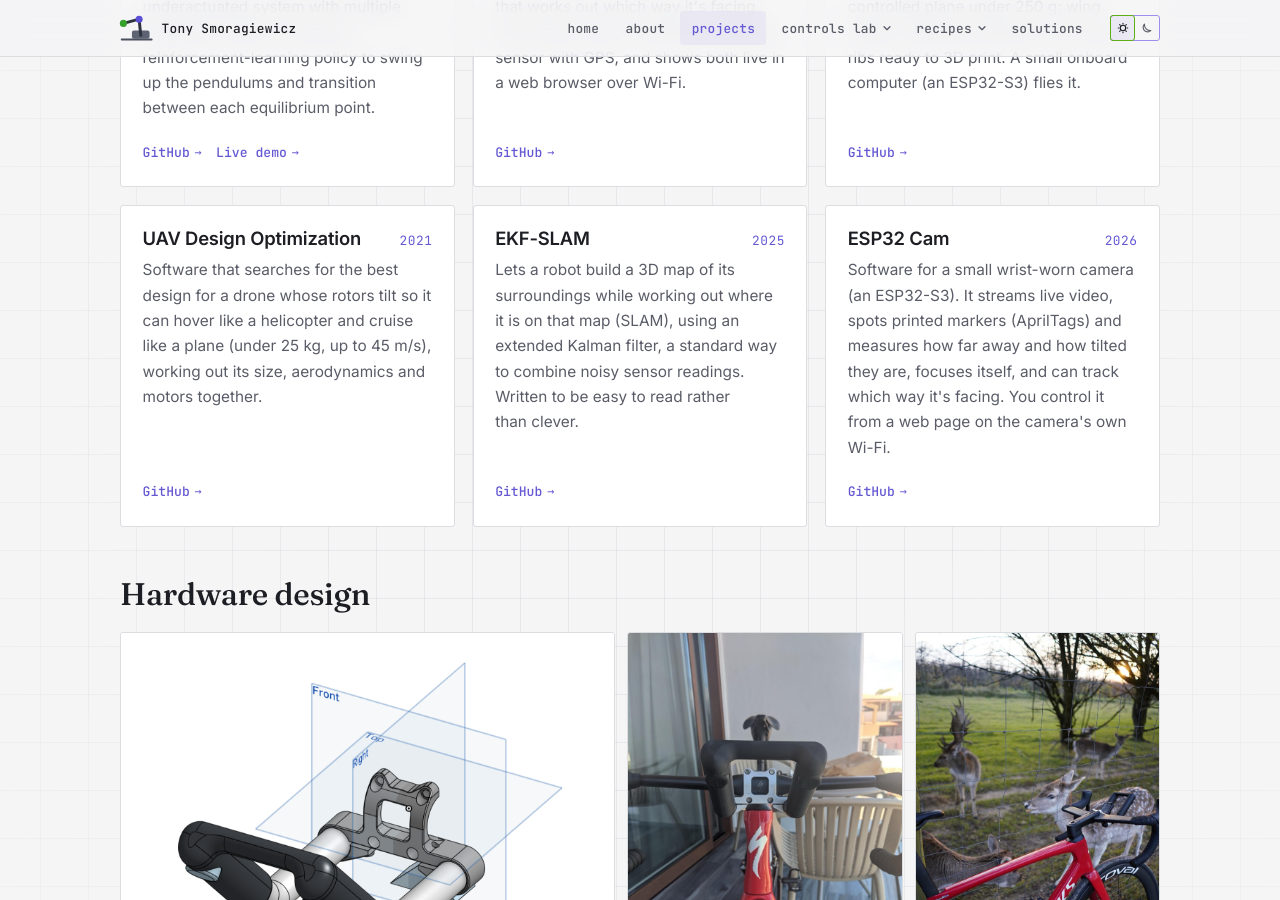
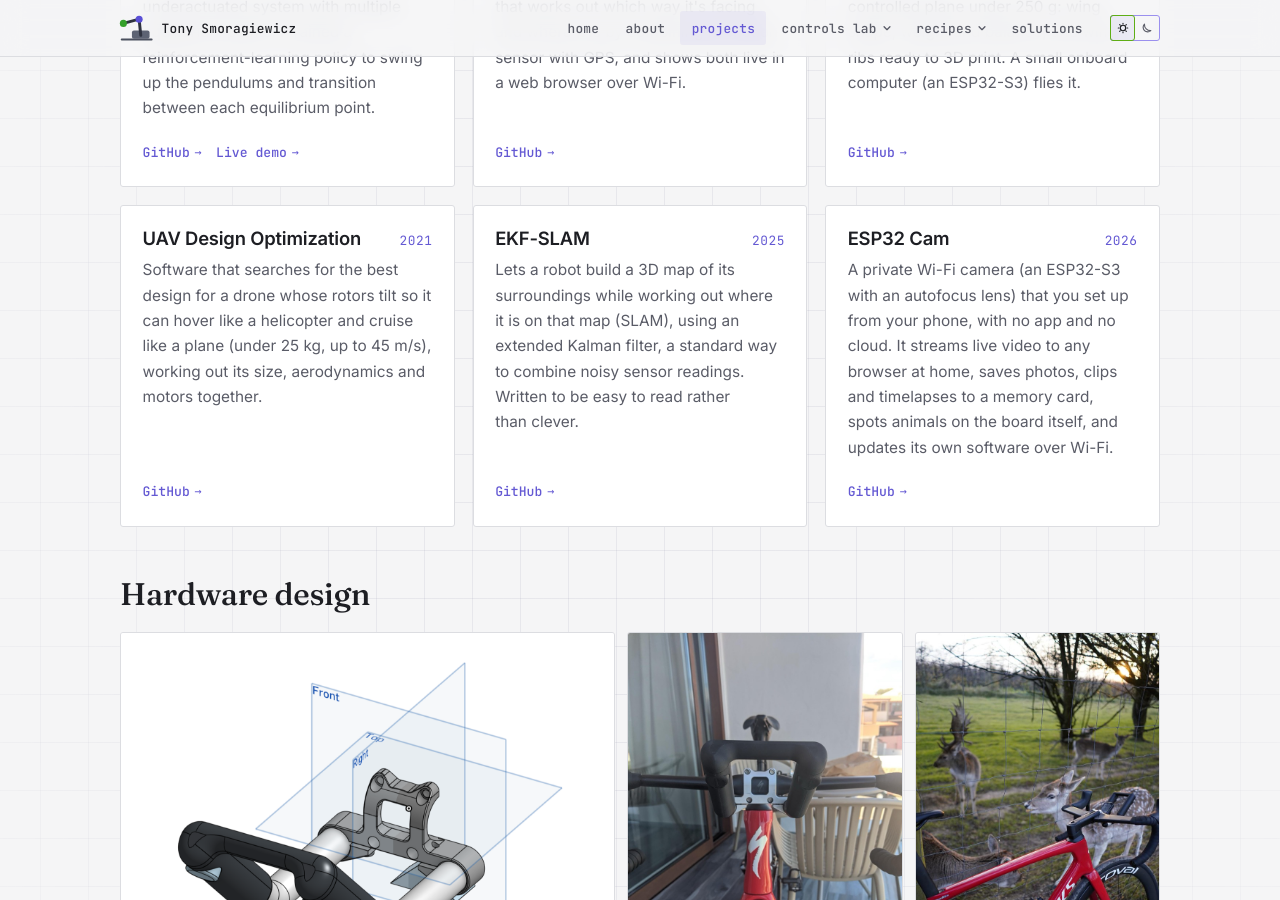
Before and after one commit to Tsmorz/Tsmorz.github.io, a Jekyll site: the page built from projects.md, in a window 1280 px wide and 900 px high, scrolled down 323 px. Built offline with Jekyll 4.4.1, drawn with Linux system fonts in a browser that asks for light colours; some web fonts are replaced.

Commit message:
Projects: describe ESP32 Cam as it is now (private Wi-Fi camera)
Co-Authored-By: Claude Opus 5.5 <noreply@anthropic.com>

```diff
--- a/_data/projects.yml
+++ b/_data/projects.yml
@@ -72,10 +72,10 @@
 
 - name: ESP32 Cam
   blurb: >-
-    Software for a small wrist-worn camera (an ESP32-S3). It streams live video,
-    spots printed markers (AprilTags) and measures how far away and how tilted they
-    are, focuses itself, and can track which way it's facing. You control it from a
-    web page on the camera's own Wi-Fi.
+    A private Wi-Fi camera (an ESP32-S3 with an autofocus lens) that you set up from
+    your phone, with no app and no cloud. It streams live video to any browser at home,
+    saves photos, clips and timelapses to a memory card, spots animals on the board
+    itself, and updates its own software over Wi-Fi.
   year: "2026"
   tags: [C++, ESP32, Computer Vision]
   featured: true
```
